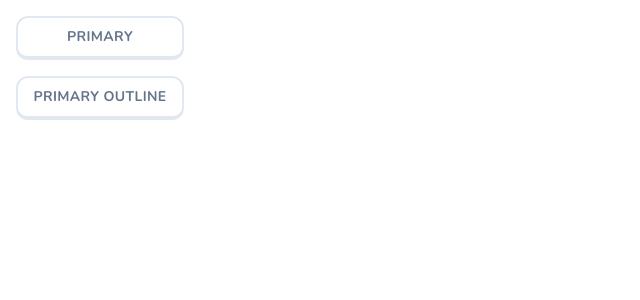
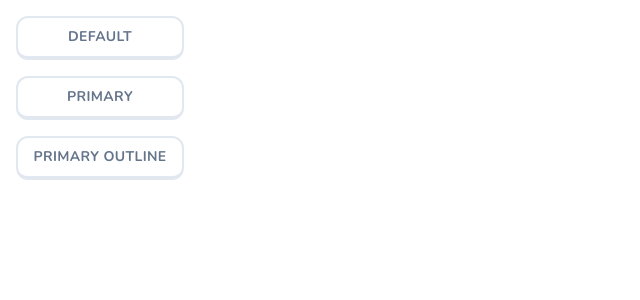
Before and after one commit to curlydoodle/duolingo-clone-nextjs, a Next.js app: page / in a window 1280 px wide. Shown: the top 300 px of the page, without its empty margins (0-640 px from the left). Built offline with nearby package versions, Linux system fonts and the light colour scheme.

Commit message:
update the Home page

```diff
--- a/app/page.tsx
+++ b/app/page.tsx
@@ -3,6 +3,7 @@ import { Button } from "@/components/ui/button";
 export default function Home() {
   return (
     <div className="p-4 space-y-4 flex flex-col max-w-[200px]">
+      <Button>Default</Button>
       <Button>Primary</Button>
       <Button>Primary Outline</Button>
     </div>
```
